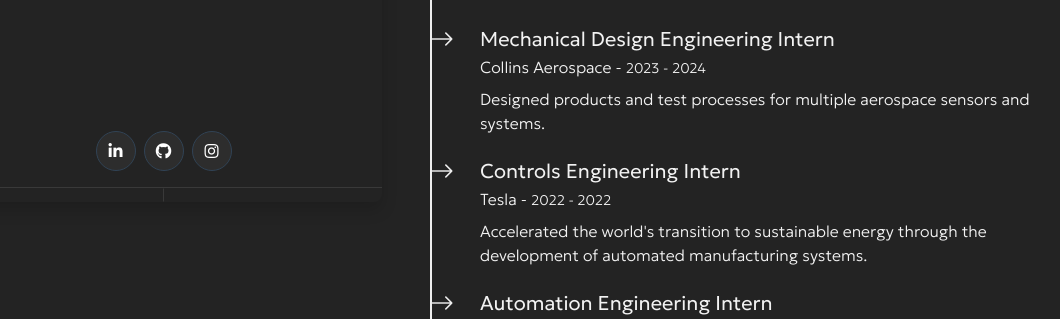
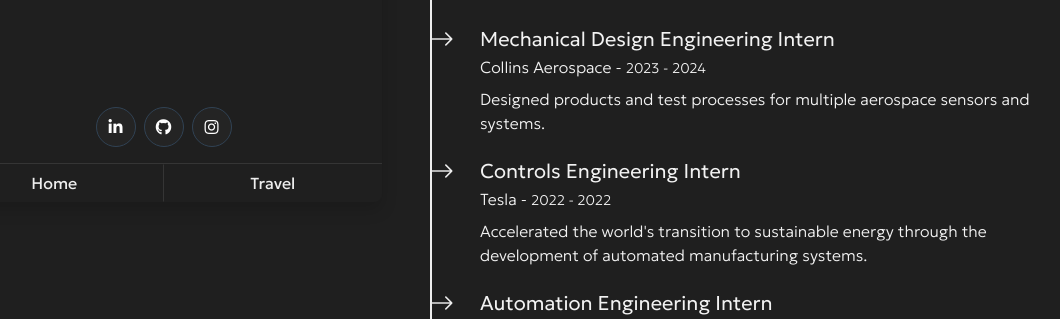
Before and after one commit to cpstrommen/strommen.github.io, a PHP site: page /about.html in a window 1280 px wide. Shown: the part 598-917 px from the top of the page, without its empty margins (137-1197 px from the left). Run offline with PHP 8.4, Linux system fonts and the light colour scheme; some libraries are stand-ins or nearby versions.

Commit message:
formatting changes and color change

```diff
--- a/about.html
+++ b/about.html
@@ -65,8 +65,8 @@
                         </div>
                         <!--Temporarily removed these labels, links still work just would want these to be more detailed-->
                         <div class="d-flex align-items-end justify-content-between border-top">
-                            <a href="assets/resume.pdf" class="btn w-50 border-end"></a>
-                            <a href="assets/work.pdf" class="btn w-50 btn-scroll"></a>
+                            <a href="index.html" class="btn w-50 border-end">Home</a>
+                            <a href="map.html" class="btn w-50 btn-scroll">Travel</a>
                         </div>
                     </div>
                 </div>
--- a/index.html
+++ b/index.html
@@ -66,7 +66,7 @@
                         <!--Add another button here adjacent to About, used to be LibreCS link-->
                         <div class="d-flex align-items-end justify-content-between border-top">
                             <a href="about.html" class="btn w-50 border-end">About</a>
-                            <a href="map.html" class="btn w-50 btn-scroll">Flight Map</a>
+                            <a href="map.html" class="btn w-50 btn-scroll">Travel</a>
                         </div>
                     </div>
                 </div>
--- a/map.html
+++ b/map.html
@@ -2,7 +2,7 @@
 <html lang="en">
 <head>
   <meta charset="utf-8">
-  <title>Flight Map – Christian Strommen</title>
+  <title>Travel – Christian Strommen</title>
   <meta name="viewport" content="width=device-width, initial-scale=1.0">
   <meta name="description" content="Interactive map of flights flown by Christian Strommen.">
   <meta name="keywords" content="Christian Strommen, flight map, aviation, routes">
@@ -72,7 +72,7 @@
   <div class="container py-5">
     <div class="row g-5">
       <div class="col-12">
-        <h1 class="title pb-3 mb-3">Flight Map</h1>
+        <h1 class="title pb-3 mb-3">Travel</h1>
         <!--
         <p class="text-light mb-4">
           A visual log of flights I’ve taken. Flights I flew as pilot in command are shown in one color, commercial flights in another.
--- a/styles/style.css
+++ b/styles/style.css
@@ -1,9 +1,9 @@
 
 :root {
-  --primary: #2d2d2d;
-  --secondary: #4e4e4e;
+  --primary: #242424;
+  --secondary: #444444;
   --light: #F2F2F2;
-  --dark: #232323;
+  --dark: #1f1f1f;
 }
 
 #spinner {
```
